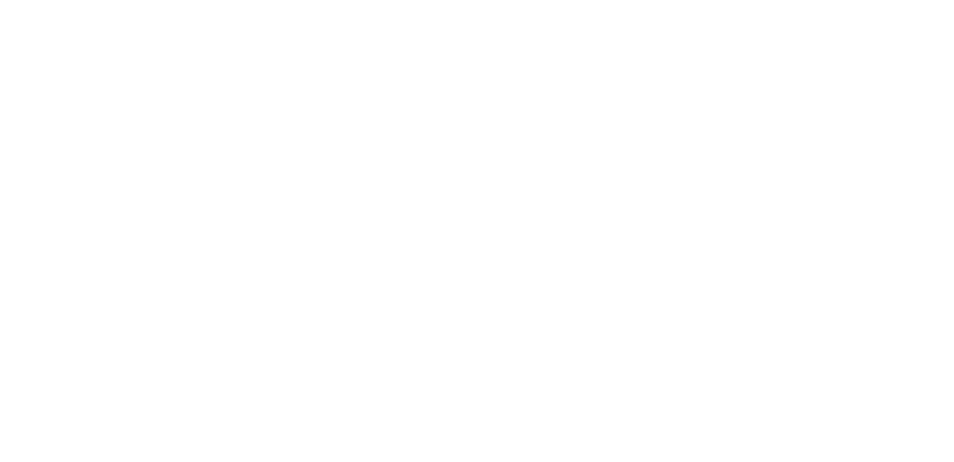
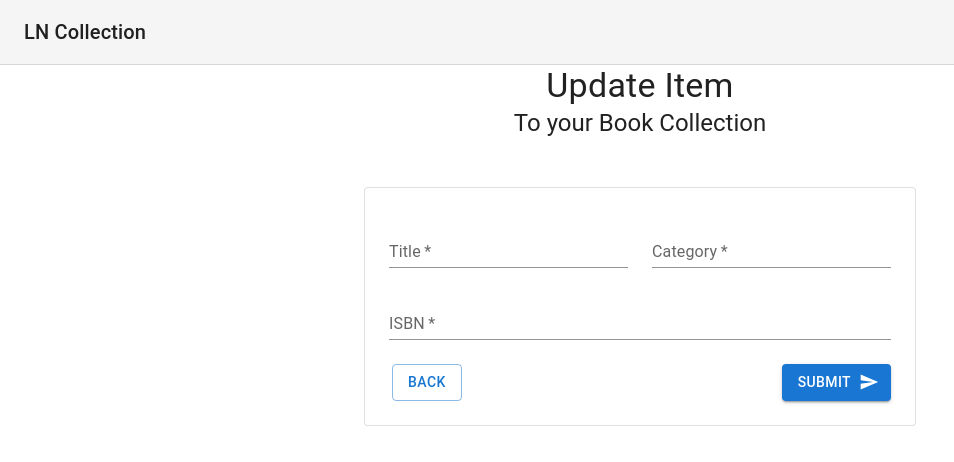
Before and after one commit to billnguyen1410/bookcollection, a React (Create React App) app in the folder client/: page /updatebook in a window 1280 px wide. Before the commit this address had no page. Shown: the top 462 px of the page, without its empty margins (0-954 px from the left). Built offline with nearby package versions, Linux system fonts and the light colour scheme.

Commit message:
Add an update button - form for update button

```diff
--- a/client/src/App.js
+++ b/client/src/App.js
@@ -1,5 +1,6 @@
 import React from 'react';
 import './App.css';
+import UpdatePage from './components/Pages/UpdatePage';
 import AddPage from './components/Pages/AddPage';
 import MainPage from './components/Pages/MainPage';
 import { BrowserRouter, Routes, Route } from "react-router-dom";
@@ -11,6 +12,7 @@ function App() {
         <Routes>
           <Route exact path="/" element={<MainPage />} />
           <Route path="/addbook" element={<AddPage />} />
+          <Route path="/updatebook" element={<UpdatePage />} />
         </Routes>
       </BrowserRouter>
     </div>
--- /dev/null
+++ b/client/src/components/Form/FormUpdateItem.js
@@ -0,0 +1,46 @@
+import * as React from 'react';
+import Grid from '@mui/material/Grid';
+import TextField from '@mui/material/TextField';
+
+function UpdateItem() {
+    return (
+        <React.Fragment>
+            <Grid container spacing={3}>
+                <Grid item xs={12} sm={6}>
+                    <TextField
+                        required
+                        id="title"
+                        name="title"
+                        label="Title"
+                        fullWidth
+                        variant="standard"
+                    />
+                </Grid>
+                <Grid item xs={12} sm={6}>
+                    <TextField
+                        required
+                        id="category"
+                        name="category"
+                        label="Category"
+                        fullWidth
+                        variant="standard"
+                    />
+                </Grid>
+                <Grid item xs={12} sm={12}>
+                    <TextField
+                        required
+                        id="isbn"
+                        name="isbn"
+                        label="ISBN"
+                        fullWidth
+                        variant="standard"
+                    />
+                </Grid>
+                <Grid item xs={12}>
+                </Grid>
+            </Grid>
+        </React.Fragment>
+    );
+}
+
+export default UpdateItem;
--- a/client/src/components/Pages/MainPage.js
+++ b/client/src/components/Pages/MainPage.js
@@ -19,6 +19,8 @@ import IconButton from '@mui/material/IconButton';
 import Fab from '@mui/material/Fab';
 import AddIcon from '@mui/icons-material/Add';
 import { useNavigate } from 'react-router-dom';
+import EditIcon from '@mui/icons-material/Edit';
+import Stack from '@mui/material/Stack';
 
 const theme = createTheme();
 
@@ -40,13 +42,18 @@ function MainPage() {
             {
                 data: { _id: row._id }
             });
-            setBookItemDelete(deletedItem);
+        setBookItemDelete(deletedItem);
     }
 
 
     //add button --> redirect to new route.
     let addItem = (event) => {
         return navigate("/addbook");
+    }
+
+    //update button --> redirect to new route
+    let updateItem = (event) => {
+        return navigate("/updatebook");
     }
 
 
@@ -98,7 +105,10 @@ function MainPage() {
                         </Table>
                     </TableContainer>
                 </Paper>
-                <Fab size="medium" color="secondary" aria-label="add" onClick={() => addItem()}><AddIcon /></Fab>
+                <Stack alignItems="center" direction="row" spacing={10} justifyContent="center">
+                    <Fab size="medium" color="secondary" aria-label="add" onClick={() => addItem()}><AddIcon /></Fab>
+                    <Fab size="medium" color="secondary" aria-label="edit" onClick={() => updateItem()}><EditIcon /></Fab>
+                </Stack>
             </Container>
         </ThemeProvider>
     );
--- /dev/null
+++ b/client/src/components/Pages/UpdatePage.js
@@ -0,0 +1,67 @@
+import SendIcon from '@mui/icons-material/Send';
+import * as React from 'react';
+import CssBaseline from '@mui/material/CssBaseline';
+import AppBar from '@mui/material/AppBar';
+import Box from '@mui/material/Box';
+import Container from '@mui/material/Container';
+import Toolbar from '@mui/material/Toolbar';
+import Paper from '@mui/material/Paper';
+import Button from '@mui/material/Button';
+import Typography from '@mui/material/Typography';
+import { createTheme, ThemeProvider } from '@mui/material/styles';
+import axios from 'axios';
+import { useNavigate, Link } from "react-router-dom";
+import Stack from '@mui/material/Stack';
+import UpdateItem from '../Form/FormUpdateItem'
+
+const theme = createTheme();
+function UpdatePage(){
+
+    return (
+        <ThemeProvider theme={theme}>
+            <CssBaseline />
+            <AppBar
+                position="absolute"
+                color="default"
+                elevation={0}
+                sx={{
+                    position: 'relative',
+                    borderBottom: (t) => `1px solid ${t.palette.divider}`,
+                }}
+            >
+                <Toolbar>
+                    <Typography variant="h6" color="inherit" noWrap>
+                        LN Collection
+                    </Typography>
+                </Toolbar>
+            </AppBar>
+            <Typography component="h1" variant="h4" align="center" fontFamily="Roboto">
+                Update Item
+            </Typography>
+            <Typography component="h2" variant="h5" align="center" fontFamily="Roboto">
+                To your Book Collection
+            </Typography>
+            <Container>
+                <Container component="main" maxWidth="sm" sx={{ mb: 4 }}>
+                    <Paper variant="outlined" sx={{ my: { xs: 3, md: 6 }, p: { xs: 2, md: 3 } }}>
+                        <Box component="form" noValidate sx={{ mt: 1 }} >
+                            <UpdateItem />
+                            <Box sx={{ display: 'flex', justifyContent: 'flex-end' }}>
+                                <Stack direction="row" spacing={40}>
+                                    <Link to="/">
+                                        <Button variant="outlined" >Back</Button>
+                                    </Link>
+                                    <Button variant="contained" endIcon={<SendIcon />} type="submit" >
+                                        Submit
+                                    </Button>
+                                </Stack>
+                            </Box>
+                        </Box>
+                    </Paper>
+                </Container>
+            </Container>
+        </ThemeProvider>
+    );
+}
+
+export default UpdatePage;
```
